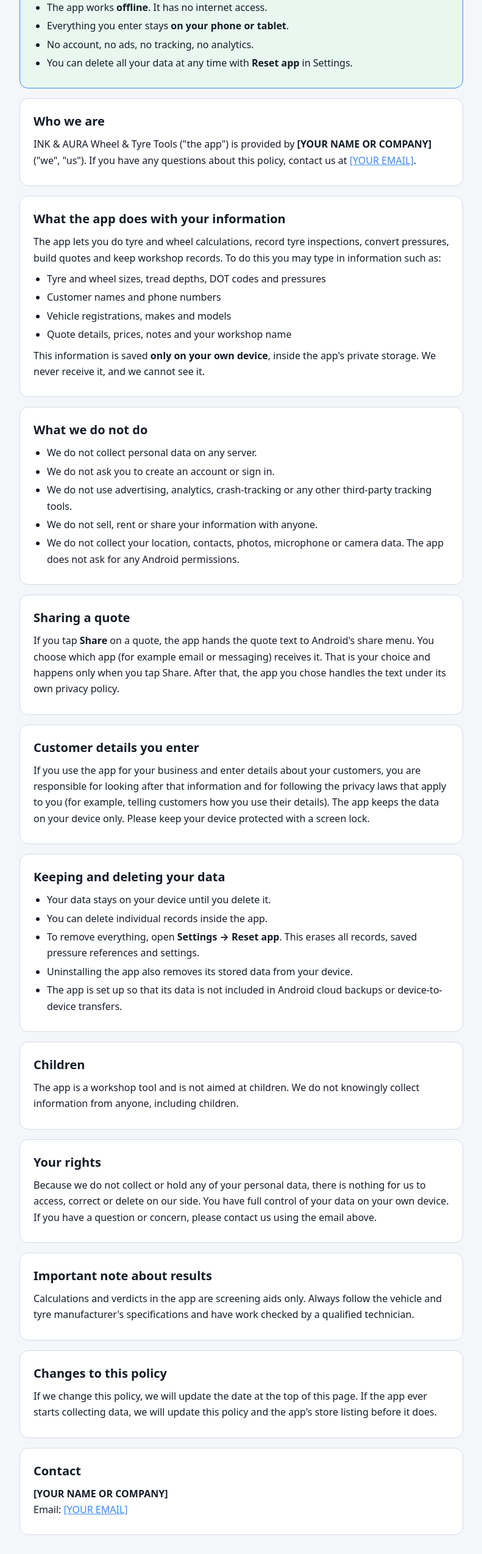
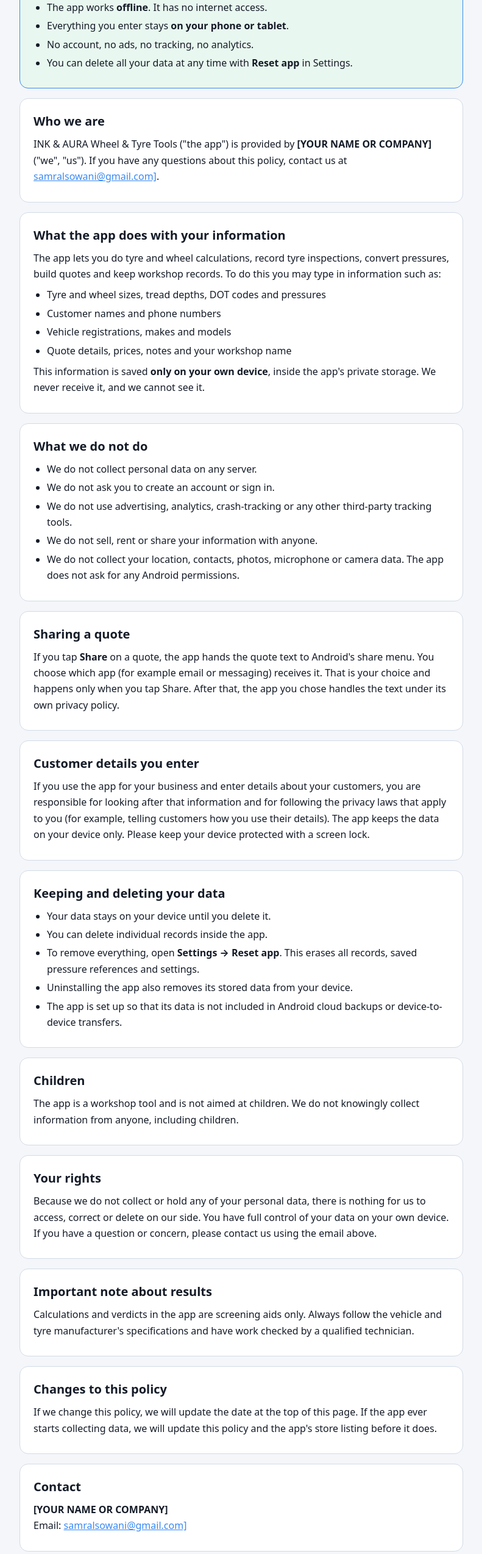
Before and after one commit to samralsowani-alt/-INK-AURA, a plain HTML site: page INK&AURA_PP.html in a window 1280 px wide. Shown: the part 240-2788 px from the top of the page at 61% size, without its empty margins (244-1035 px from the left). Drawn offline with Linux system fonts and the light colour scheme.

Commit message:
Update INK&AURA_PP.html

```diff
--- a/INK&AURA_PP.html
+++ b/INK&AURA_PP.html
@@ -62,7 +62,7 @@
 
   <section class="card">
     <h2>Who we are</h2>
-    <p>INK &amp; AURA Wheel &amp; Tyre Tools ("the app") is provided by <strong>[YOUR NAME OR COMPANY]</strong> ("we", "us"). If you have any questions about this policy, contact us at <a href="mailto:[YOUR EMAIL]">[YOUR EMAIL]</a>.</p>
+    <p>INK &amp; AURA Wheel &amp; Tyre Tools ("the app") is provided by <strong>[YOUR NAME OR COMPANY]</strong> ("we", "us"). If you have any questions about this policy, contact us at <a href="mailto:samralsowani@gmail.com]">samralsowani@gmail.com]</a>.</p>
   </section>
 
   <section class="card">
@@ -132,7 +132,7 @@
   <section class="card">
     <h2>Contact</h2>
     <p><strong>[YOUR NAME OR COMPANY]</strong><br>
-    Email: <a href="mailto:[YOUR EMAIL]">[YOUR EMAIL]</a></p>
+    Email: <a href="mailto:samralsowani@gmail.com]">samralsowani@gmail.com]</a></p>
   </section>
 
   <footer>&copy; 2026 [YOUR NAME OR COMPANY]. INK &amp; AURA Wheel &amp; Tyre Tools.</footer>
```
